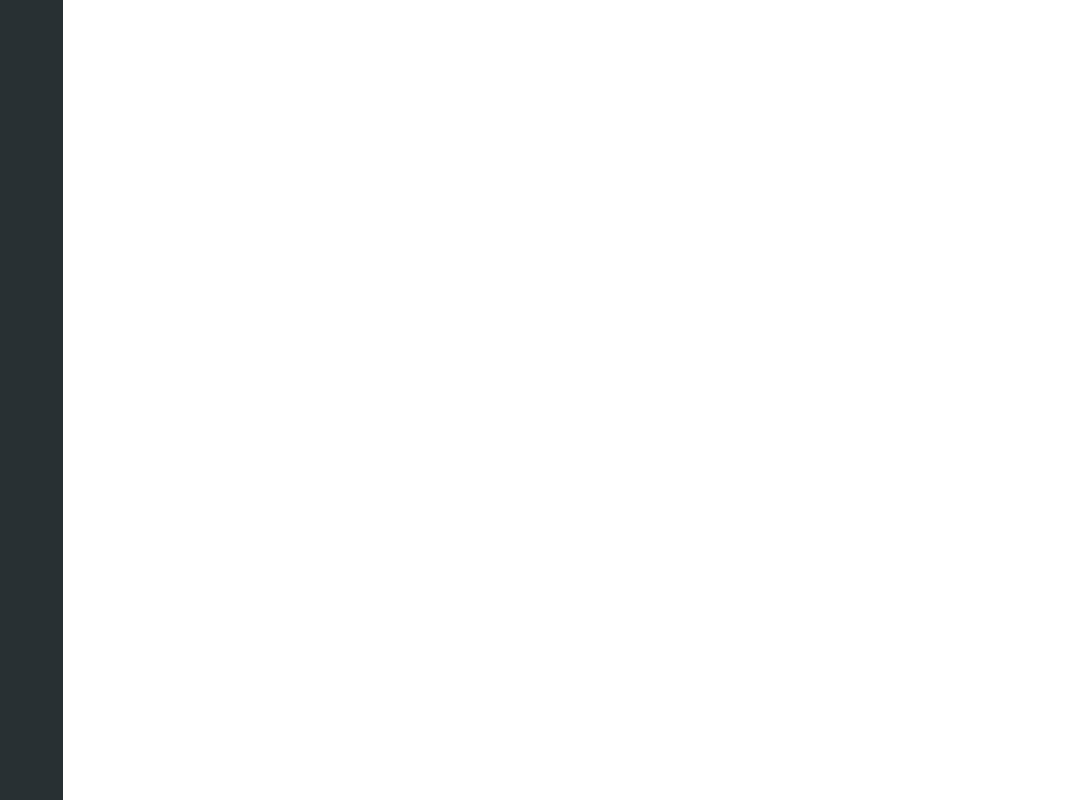
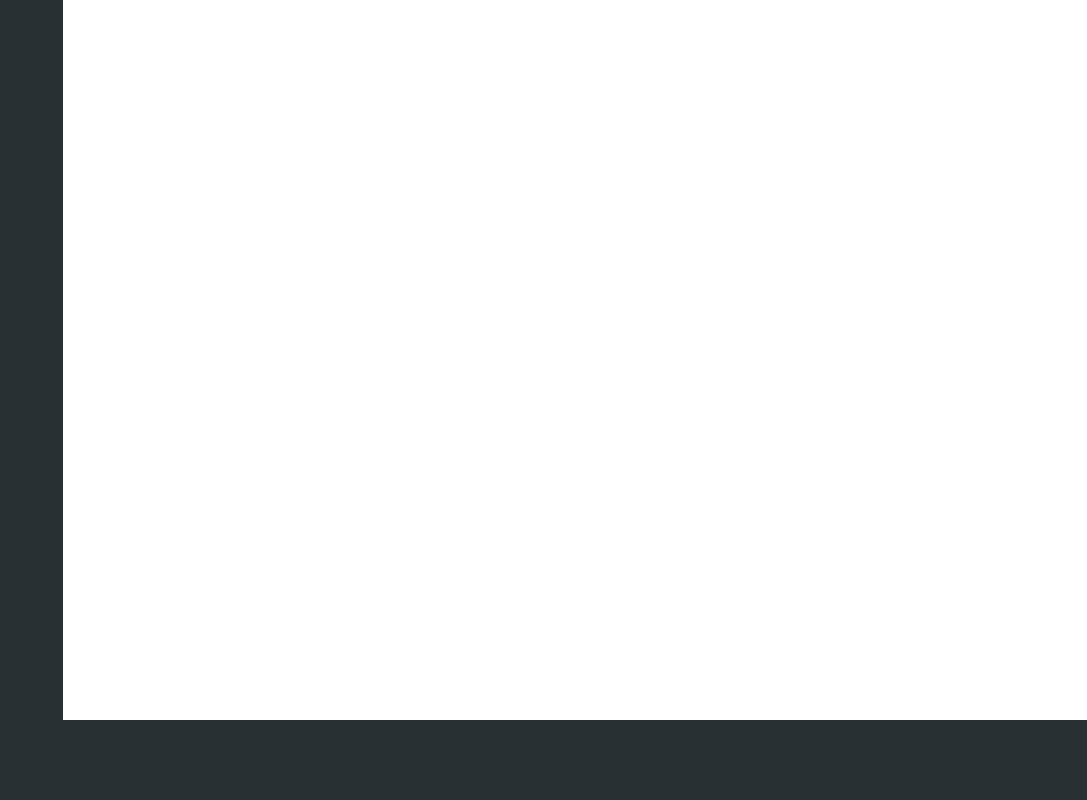
Before and after one commit to r-pluss/crawler_data_display, a website: page app/index.html in a window 1280 px wide. Shown: the top 800 px of the page, without its empty margins (193-1280 px from the left). Drawn offline with Linux system fonts and the light colour scheme.

Commit message:
Update style.css

```diff
--- a/app/style.css
+++ b/app/style.css
@@ -8,7 +8,10 @@ body {
 
 #bottom-bar {
     background-color: #283033;
-    height: 20vh;
+    height: 10vh;
+    left: 20vw;
+    position: absolute;
+    top: 90vh;
     width: 80vw;
 }
 
@@ -20,5 +23,8 @@ body {
 
 #thumb-display {
     height: 80vh;
+    left: 20vw;
+    position: absolute;
+    top: 0;
     width: 80vw;
 }
```
